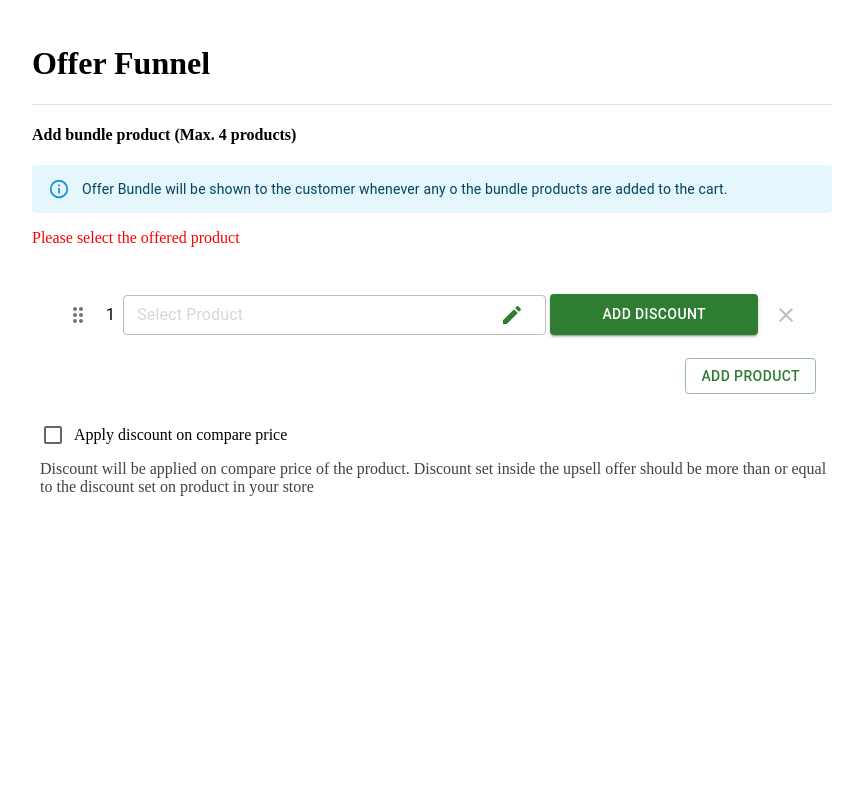
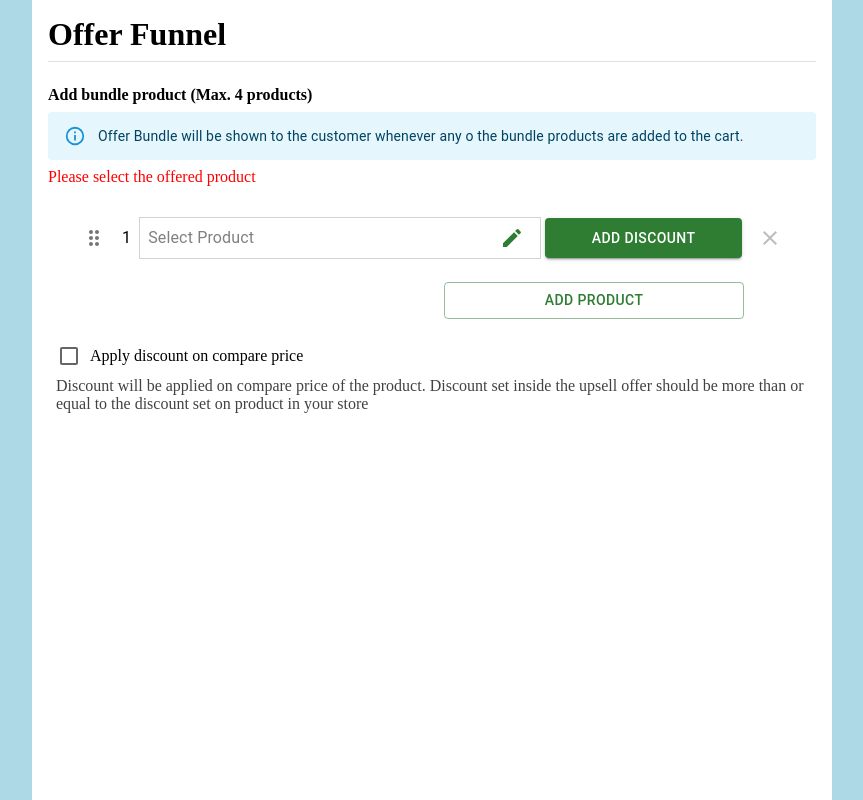
Before and after one commit to Nandakumar47/monk_commerce, a React (Vite) app: page / in a window 1280 px wide. Shown: the whole page, without its empty margins (208-1071 px from the left). Built offline with nearby package versions, Linux system fonts and the light colour scheme.

Commit message:
style fixes.

```diff
--- a/src/App.jsx
+++ b/src/App.jsx
@@ -1,11 +1,12 @@
+import { Box } from "@mui/material";
 import "./App.css";
 import OfferFunnel from "./OfferFunnel.jsx";
 
 function App() {
   return (
-    <div>
+    <Box sx={{ height: "100vh", background: "lightblue" }}>
       <OfferFunnel />
-    </div>
+    </Box>
   );
 }
 
--- a/src/OfferFunnel.jsx
+++ b/src/OfferFunnel.jsx
@@ -136,20 +136,25 @@ function OfferFunnel() {
         width: "800px",
         margin: "auto",
         padding: "16px",
+        background: "white",
+        height: "100%",
+        boxSizing: "border-box",
       }}
     >
       <h1>Offer Funnel</h1>
-      <Divider />
-      <Box>
+      <Divider sx={{ margin: "8px 0" }} />
+      <Box sx={{ mt: 3 }}>
         <h4>
           Add bundle product
           {` (Max. 4 products)`}
         </h4>
-        <Alert severity="info">
+        <Alert severity="info" sx={{ margin: "8px 0" }}>
           Offer Bundle will be shown to the customer whenever any o the bundle
           products are added to the cart.
         </Alert>
-        <p style={{ color: "red" }}>Please select the offered product</p>
+        <p style={{ color: "red", marginTop: "8x" }}>
+          Please select the offered product
+        </p>
         <DragDropContext onDragEnd={handleDragEnd}>
           <Droppable droppableId="droppable">
             {(provided) => (
@@ -211,6 +216,7 @@ function OfferFunnel() {
                     }}
                   >
                     <Button
+                      sx={{ marginRight: "56px", width: "300px" }}
                       color="success"
                       variant="outlined"
                       onClick={handleProductListOpen}
@@ -231,7 +237,7 @@ function OfferFunnel() {
           handleProductAdd={handleProductAdd}
         />
       )}
-      <Box sx={{ display: "flex" }}>
+      <Box sx={{ display: "flex", alignItems: "center" }}>
         <Checkbox color="success" />
         <p>Apply discount on compare price</p>
       </Box>
--- a/src/ProductEntry.jsx
+++ b/src/ProductEntry.jsx
@@ -52,10 +52,31 @@ function ProductEntry(props) {
           sx={{ width: "100%" }}
           alignItems={"center"}
           justifyContent={"space-between"}
-          // gap={"8px"}
         >
           <Grid2 size={{ xs: 8 }}>
-            <TextField
+            <Box
+              sx={{
+                display: "flex",
+                justifyContent: "space-between",
+                padding: "0 8px",
+                border: "1px solid lightgrey",
+                alignItems: "center",
+              }}
+            >
+              {productData.name?.length ? (
+                <Typography>{productData.name}</Typography>
+              ) : (
+                <Typography sx={{ color: "grey" }}>Select Product</Typography>
+              )}
+              <IconButton
+                onClick={() => {
+                  handleEditItemClick(position);
+                }}
+              >
+                <Edit style={{ cursor: "pointer" }} color="success" />
+              </IconButton>
+            </Box>
+            {/* <TextField
               id="outlined-password-input"
               variant="outlined"
               disabled
@@ -78,7 +99,7 @@ function ProductEntry(props) {
                   ),
                 },
               }}
-            />
+            /> */}
           </Grid2>
           <Grid2 size={{ xs: 4 }} sx={{ paddingLeft: "4px" }}>
             {showDiscountOptions ? (
--- a/src/index.css
+++ b/src/index.css
@@ -0,0 +1,4 @@
+* {
+  margin: 0;
+  padding: 0;
+}
```
